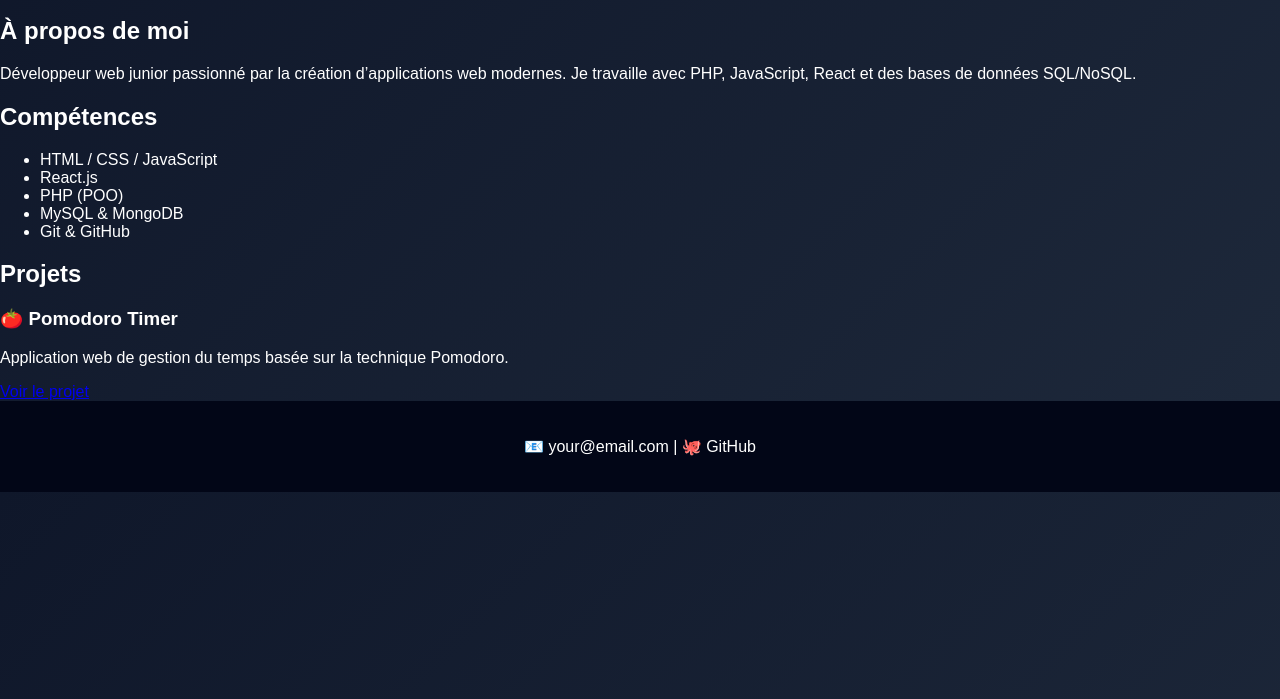
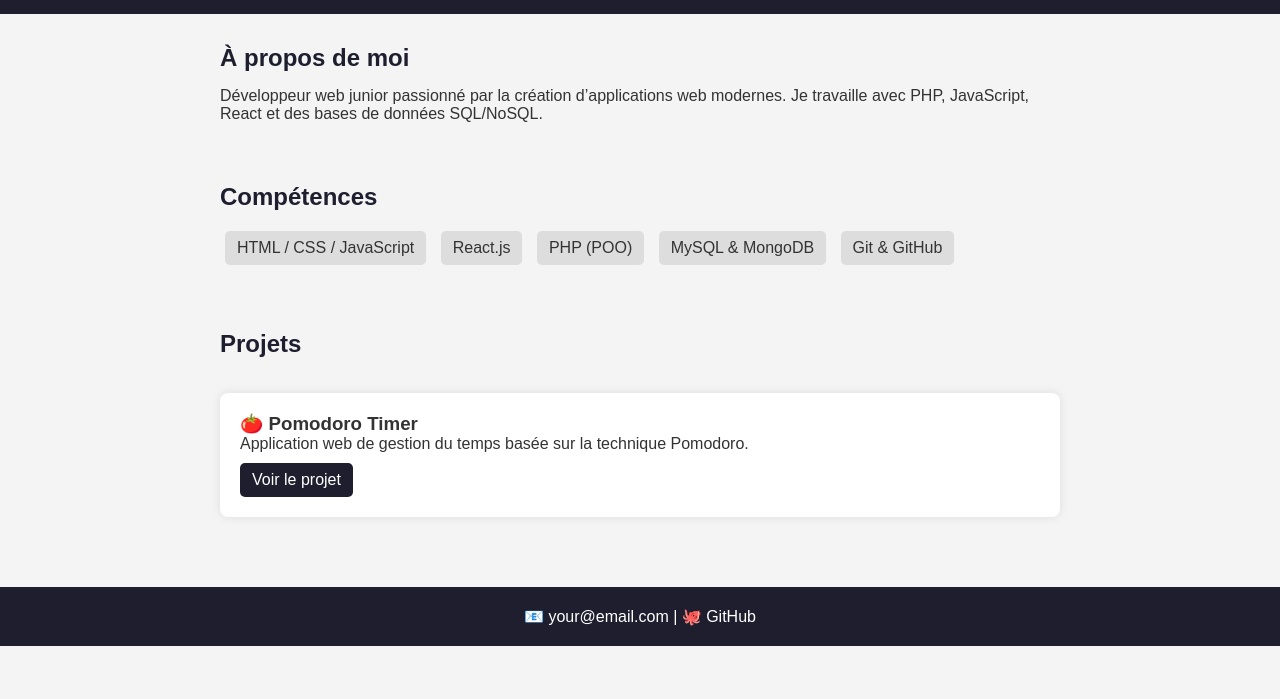
Before and after one commit to oussamabenkarroum121/PORTFOLIO, a plain HTML site: page Protofilo/index.html in a window 1280 px wide. Shown: the part 101-800 px from the top of the page. Drawn offline with Linux system fonts and the light colour scheme.

Commit message:
Enhance styling and layout in style.css
Refactored CSS styles for layout and design improvements.

```diff
--- a/Protofilo/style.css
+++ b/Protofilo/style.css
@@ -1,19 +1,72 @@
-body{margin:0;font-family:Arial;background:linear-gradient(135deg,#0f172a,#1e293b);color:white}
-.hero{text-align:center;padding:60px}
-.hero-img {
-  width: 160px;
-  height: 160px;
-  border-radius: 50%;
-  border: 4px solid #38bdf8;
-
- object-fit: cover;          /* keeps proportions */
-  object-position: center 15%;
+* {
+  margin: 0;
+  padding: 0;
+  box-sizing: border-box;
+  font-family: Arial, sans-serif;
 }
 
-.section{max-width:1000px;margin:auto;padding:50px}
-.section h3{color:#38bdf8}
-.grid{display:grid;grid-template-columns:repeat(auto-fit,minmax(200px,1fr));gap:15px}
-.card,.project{background:#111827;padding:20px;border-radius:12px;transition:.3s}
-.card:hover,.project:hover{transform:scale(1.05)}
-.react-card{border-left:4px solid #61dafb}
-footer{text-align:center;padding:20px;background:#020617}
+body {
+  background: #f4f4f4;
+  color: #333;
+}
+
+header {
+  background: #1e1e2f;
+  color: white;
+  padding: 30px;
+  text-align: center;
+}
+
+section {
+  padding: 30px;
+  max-width: 900px;
+  margin: auto;
+}
+
+h2 {
+  margin-bottom: 15px;
+  color: #1e1e2f;
+}
+
+.skills ul {
+  list-style: none;
+}
+
+.skills li {
+  background: #ddd;
+  display: inline-block;
+  padding: 8px 12px;
+  margin: 5px;
+  border-radius: 5px;
+}
+
+.projects {
+  display: flex;
+  flex-direction: column;
+  gap: 20px;
+}
+
+.project-card {
+  background: white;
+  padding: 20px;
+  border-radius: 8px;
+  box-shadow: 0 0 10px rgba(0,0,0,0.1);
+}
+
+.project-card a {
+  display: inline-block;
+  margin-top: 10px;
+  text-decoration: none;
+  color: white;
+  background: #1e1e2f;
+  padding: 8px 12px;
+  border-radius: 5px;
+}
+
+footer {
+  text-align: center;
+  padding: 20px;
+  background: #1e1e2f;
+  color: white;
+  margin-top: 40px;
+}
```
